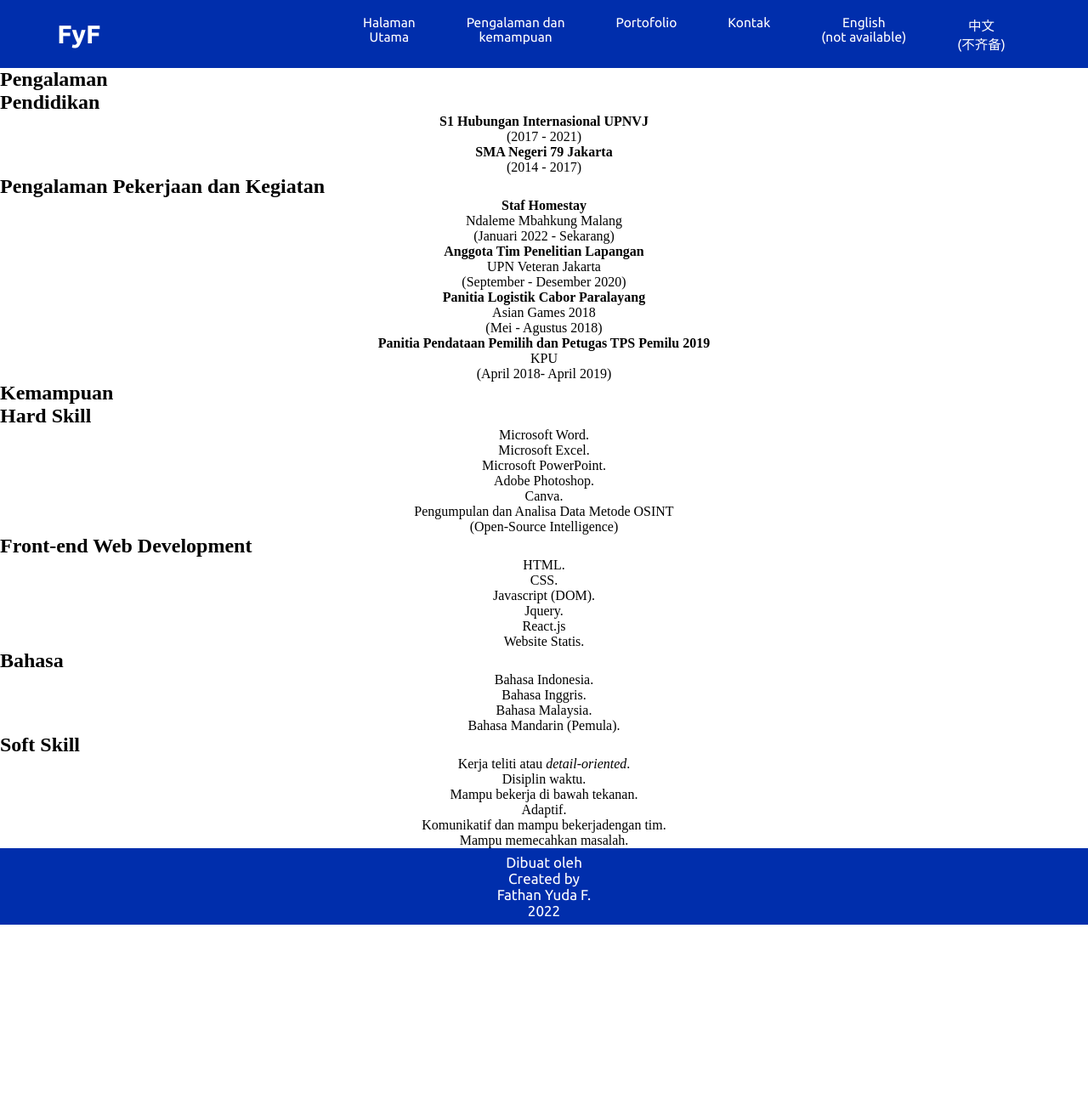
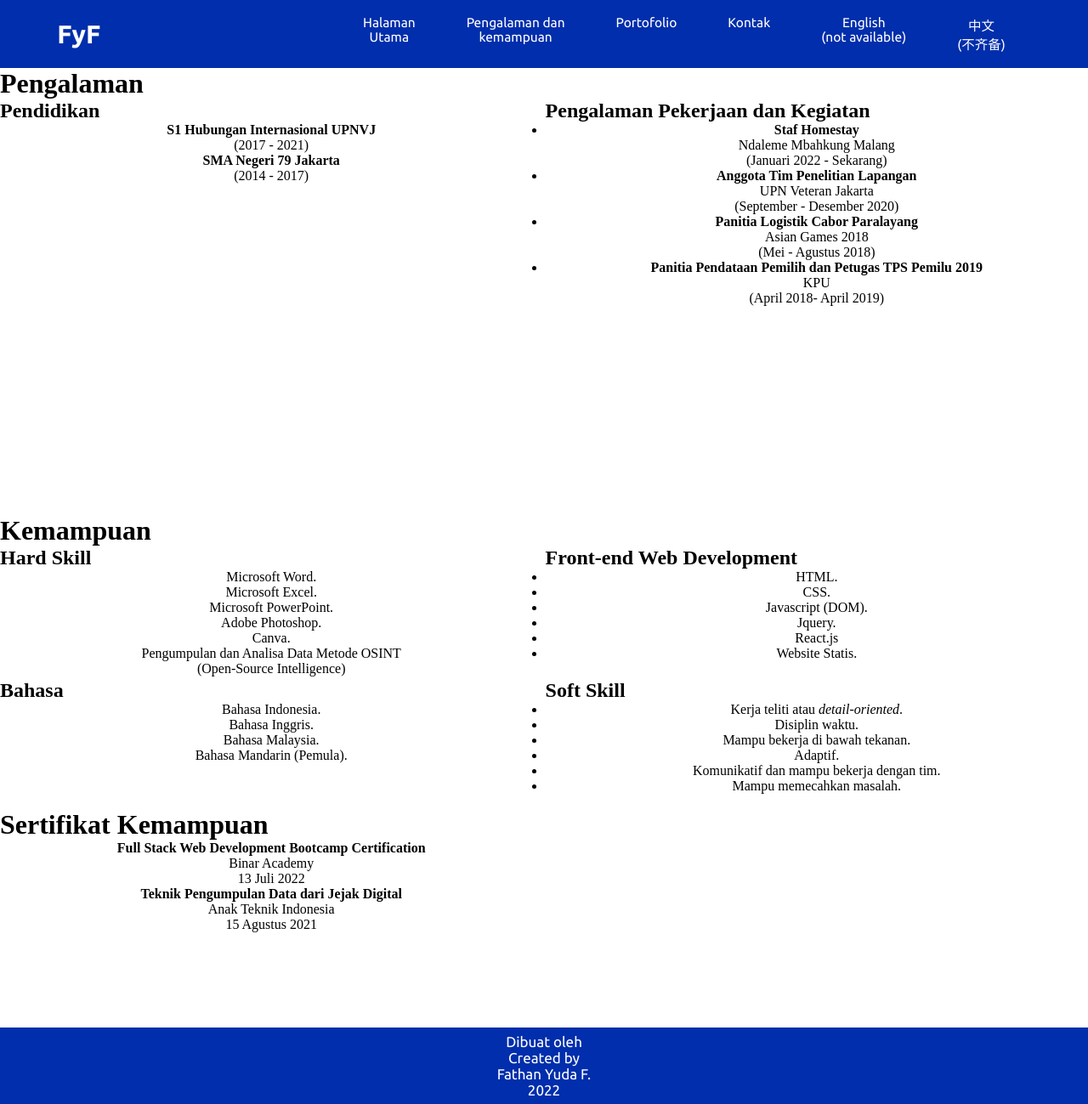
Before and after one commit to fathanyf/web-profile-react, a React (Create React App) app: page /about in a window 1280 px wide. Shown: the whole page at 85% size. Before the commit the page ends 1088 px from the top, so only its background shows below. Built offline with nearby package versions, Linux system fonts and the light colour scheme.

Commit message:
positioning content

```diff
--- a/src/components/About.css
+++ b/src/components/About.css
@@ -0,0 +1,37 @@
+li{
+    text-align: justify;
+}
+
+.judul-pengalaman{
+
+}
+
+/* pengalaman */
+
+.Pengalaman{
+    width: 100%;
+    display: grid;
+    grid-template-columns: 1fr 1fr;
+    grid-template-rows: 1fr 1fr;
+    grid-gap: 0.2rem;
+}
+
+
+
+.kemampuan{
+    width: 100%;
+    display: grid;
+    grid-template-columns: 1fr 1fr;
+    grid-template-rows: 1fr 1fr;
+    grid-gap: 0.2rem;
+}
+
+
+.sertifikat{
+    width: 100%;
+    display: grid;
+    grid-template-columns: 1fr 1fr;
+    grid-template-rows: 1fr 1fr;
+    grid-gap: 0.2rem;
+
+}
--- a/src/components/About.js
+++ b/src/components/About.js
@@ -1,15 +1,18 @@
 import React from "react";
+import "./About.css"
 
 const About = () => {
   return (
     <>
-    {/* Pengalaman */}
+  {/* Pengalaman */}
+    <div className="judul-pengalaman">
+    <h1 className="judul-pengalaman">Pengalaman</h1>
+    </div>
+
     <section className="Pengalaman">
-      <h1>Pengalaman</h1>
-
-      <div>
-        <h2>Pendidikan</h2>
-        <div className="pendidikan">
+      <div className="pendidikan">
+        <h2 className="judul-pendidikan">Pendidikan</h2>
+        <div>
           <ul>
             <li><strong>S1 Hubungan Internasional UPNVJ</strong>
                 <br/>
@@ -23,9 +26,9 @@ const About = () => {
         </div>
       </div>
 
-      <div>
+      <div className="pekerjaan">
         <h2>Pengalaman Pekerjaan dan Kegiatan</h2>
-        <div className="pekerjaan">
+        <div>
           <ul>
             <li><strong>Staf Homestay</strong>
                 <br/>
@@ -57,9 +60,11 @@ const About = () => {
     </section>
 
     {/* Kemampuan */}
+    <div className="judul-pengalaman">
+        <h1 className="judul-kemampuan">Kemampuan</h1>
+    </div>
+
     <section className="kemampuan">
-      <h1>Kemampuan</h1>
-
       <div className="hardskill">
         <h2>Hard Skill</h2>
         <ul>
@@ -101,10 +106,35 @@ const About = () => {
           <li>Disiplin waktu.</li>
           <li>Mampu bekerja di bawah tekanan.</li>
           <li>Adaptif.</li>
-          <li>Komunikatif dan mampu bekerjadengan tim.</li>
+          <li>Komunikatif dan mampu bekerja dengan tim.</li>
           <li>Mampu memecahkan masalah.</li>
         </ul>
       </div>
+    </section>
+
+{/* sertifikat */}
+    <div className="judul-pengalaman">
+        <h1 className="judul-sertifikat">Sertifikat Kemampuan</h1>
+    </div>
+
+    <section className="sertifikat">
+        <ul>
+          <li className="list1">
+            <strong>Full Stack Web Development Bootcamp Certification</strong>
+            <br/>
+            Binar Academy
+            <br/>
+            13 Juli 2022
+          </li>
+          <li className="list2">
+            <strong>Teknik Pengumpulan Data dari Jejak Digital</strong>
+            <br/>
+            Anak Teknik Indonesia
+            <br/>
+            15 Agustus 2021
+          </li>
+        </ul>
+
     </section>
     </>
   );
--- a/src/components/Blog.js
+++ b/src/components/Blog.js
@@ -10,6 +10,7 @@ const Blog = () => {
     <section className="porto-web">
       <div><h2>Website</h2></div>
       <div><li><a href="https://www.malanghomestay.com/">Ndaleme Mbahkung Homestay</a></li></div>
+      <div><li><a href="https://binar-ch11.herokuapp.com/">Tugas Challenge 11 Kursus FSW Wave 18 Binar Academy</a></li></div>
     </section>
 
     <section className="porto-tulis">
--- /dev/null
+++ b/src/components/Contact.css
@@ -0,0 +1,7 @@
+.konten-kontak{
+    width: 100%;
+    display: grid;
+    grid-template-columns: 1fr 1fr;
+    grid-template-rows: 1fr 0.8fr;
+    grid-gap: 0.2rem;
+}
--- a/src/components/Contact.js
+++ b/src/components/Contact.js
@@ -1,13 +1,15 @@
 import React from "react";
+import "./Contact.css"
 
 const Contact = () => {
   return (
     <>
-    <div>
+    <div className="judul-kontak">
       <h1>Kontak</h1>
     </div>
 
-    <section className="kontak-umum">
+  <div className="konten-kontak">
+  <section className="kontak-umum">
       <h2>Kontak Umum</h2>
       <div className="konten-kontak-umum">
           <div class="row">
@@ -64,6 +66,8 @@ const Contact = () => {
           </div>
       </div>
     </section>
+  </div>
+
     </>
   );
 };
--- a/src/components/Home.js
+++ b/src/components/Home.js
@@ -44,7 +44,7 @@ const Home = () => {
               <br/>
               Saya memiliki keahlian di bilang frontend web development, administrasi,
               penulisan artikel bidang kelilmuan hubungan internasional, dan kemampuan pengumpulan
-              dan analisa data dengan metode OSINT (Open Scource Inteligence)
+              dan analisa data dengan metode OSINT (Open Scource Inteligence).
               </p>
           </div>
         </div>
```
